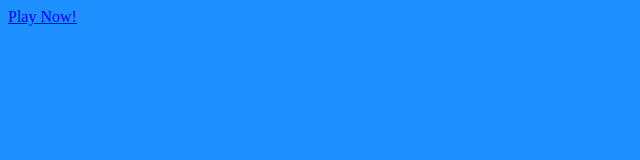
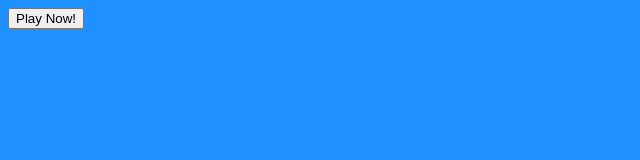
Before and after one commit to Androidbot777/sans, a plain HTML site: page index.html in a window 1280 px wide. Shown: the whole page, without its empty margins (0-640 px from the left). Drawn offline with Linux system fonts and the light colour scheme.

Commit message:
Update index.html

```diff
--- a/index.html
+++ b/index.html
@@ -14,7 +14,7 @@
 </head>
 
 <body>
-    <a href="game.html">Play Now!</a>
+    <button onclick='window.location.href="game.html"'>Play Now!</button>
 </body>
 
 </html>
```
